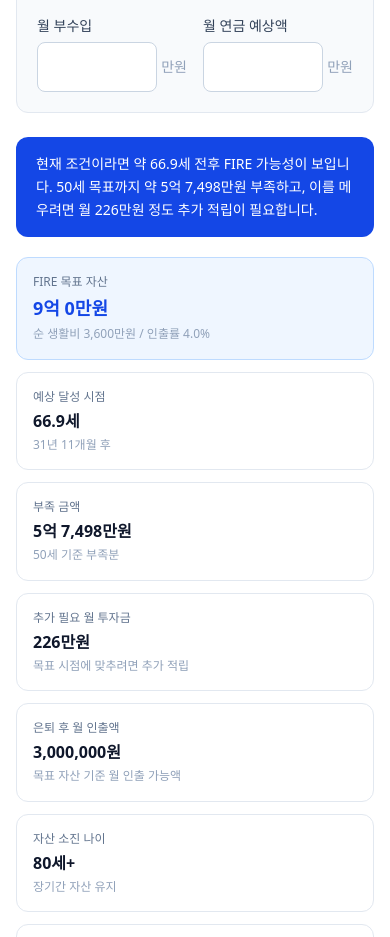
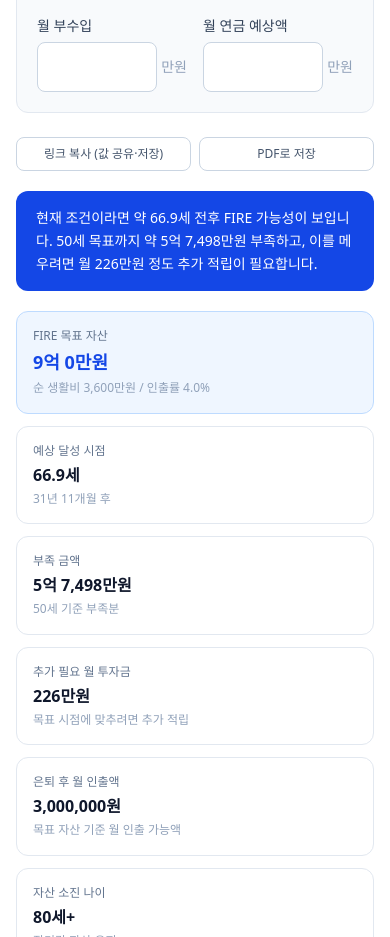
Before and after one commit to parkdane/pay-calc, a Next.js app: page /calc/fire in a window 390 px wide. Shown: the part 1640-2577 px from the top of the page. Built offline with nearby package versions, Linux system fonts and the light colour scheme.

Commit message:
fire calculator: 링크 공유, PDF 저장 기능 추가

```diff
--- a/components/FireCalc.tsx
+++ b/components/FireCalc.tsx
@@ -1,6 +1,6 @@
 "use client";
 
-import { useMemo, useState } from "react";
+import { useMemo, useState, useEffect, useRef } from "react";
 import AdSlot from "@/components/AdSlot";
 
 const won = (n: number) => Math.round(n).toLocaleString("ko-KR") + "원";
@@ -45,6 +45,93 @@ export default function FireCalc() {
   const [withdrawRate, setWithdrawRate] = useState(4);
   const [sideIncome, setSideIncome] = useState(0);
   const [pension, setPension] = useState(0);
+
+  const [copied, setCopied] = useState(false);
+  const [exporting, setExporting] = useState(false);
+  const captureRef = useRef<HTMLDivElement>(null);
+
+  // URL에 담긴 값이 있으면 복원 (링크 공유·북마크용)
+  useEffect(() => {
+    const p = new URLSearchParams(window.location.search);
+    const num = (key: string, setter: (n: number) => void) => {
+      const v = p.get(key);
+      if (v !== null && !Number.isNaN(Number(v))) setter(Number(v));
+    };
+    num("age", setAge);
+    num("retireAge", setRetireAge);
+    num("asset", setAsset);
+    num("monthlySave", setMonthlySave);
+    num("monthlyExpense", setMonthlyExpense);
+    num("returnRate", setReturnRate);
+    num("inflation", setInflation);
+    num("withdrawRate", setWithdrawRate);
+    num("sideIncome", setSideIncome);
+    num("pension", setPension);
+    // eslint-disable-next-line react-hooks/exhaustive-deps
+  }, []);
+
+  const buildShareUrl = () => {
+    const p = new URLSearchParams({
+      age: String(age),
+      retireAge: String(retireAge),
+      asset: String(asset),
+      monthlySave: String(monthlySave),
+      monthlyExpense: String(monthlyExpense),
+      returnRate: String(returnRate),
+      inflation: String(inflation),
+      withdrawRate: String(withdrawRate),
+      sideIncome: String(sideIncome),
+      pension: String(pension),
+    });
+    return `${window.location.origin}${window.location.pathname}?${p.toString()}`;
+  };
+
+  const copyShareLink = async () => {
+    const url = buildShareUrl();
+    window.history.replaceState(null, "", url);
+    try {
+      await navigator.clipboard.writeText(url);
+    } catch {
+      window.prompt("아래 링크를 복사하세요", url);
+    }
+    setCopied(true);
+    setTimeout(() => setCopied(false), 1800);
+  };
+
+  const downloadPdf = async () => {
+    if (!captureRef.current) return;
+    setExporting(true);
+    try {
+      const [{ default: html2canvas }, { default: JsPDF }] = await Promise.all([
+        import("html2canvas"),
+        import("jspdf"),
+      ]);
+      const canvas = await html2canvas(captureRef.current, {
+        scale: 2,
+        backgroundColor: "#ffffff",
+        useCORS: true,
+      });
+      const imgData = canvas.toDataURL("image/png");
+      const pdf = new JsPDF("p", "mm", "a4");
+      const pageWidth = 210;
+      const pageHeight = 297;
+      const imgWidth = pageWidth;
+      const imgHeight = (canvas.height * imgWidth) / canvas.width;
+      let heightLeft = imgHeight;
+      let position = 0;
+      pdf.addImage(imgData, "PNG", 0, position, imgWidth, imgHeight);
+      heightLeft -= pageHeight;
+      while (heightLeft > 0) {
+        position = heightLeft - imgHeight;
+        pdf.addPage();
+        pdf.addImage(imgData, "PNG", 0, position, imgWidth, imgHeight);
+        heightLeft -= pageHeight;
+      }
+      pdf.save(`파이어계산기_${Math.round(age)}세_결과.pdf`);
+    } finally {
+      setExporting(false);
+    }
+  };
 
   const r = useMemo(() => {
     const netMonthly = Math.max(0, monthlyExpense - sideIncome - pension);
@@ -216,7 +303,7 @@ export default function FireCalc() {
     {/* 광고 (입력칸 위, 전체 폭) */}
     <AdSlot id="calc-fire-mid" />
 
-    <div className="grid gap-6 lg:grid-cols-[380px_1fr] lg:items-start">
+    <div className="grid gap-6 lg:grid-cols-[380px_1fr] lg:items-start" ref={captureRef}>
       {/* ═══ 왼쪽: 입력 ═══ */}
       <div className="space-y-4">
         {/* 기본 입력 */}
@@ -341,6 +428,25 @@ export default function FireCalc() {
 
       {/* ═══ 오른쪽: 결과 (sticky) ═══ */}
       <div className="space-y-5 lg:sticky lg:top-20">
+        {/* 링크 복사 · PDF 저장 */}
+        <div className="flex gap-2">
+          <button
+            type="button"
+            onClick={copyShareLink}
+            className="flex-1 rounded-lg border border-slate-300 bg-white px-3 py-2 text-xs font-medium text-slate-600 hover:border-blue-300"
+          >
+            {copied ? "링크 복사됨" : "링크 복사 (값 공유·저장)"}
+          </button>
+          <button
+            type="button"
+            onClick={downloadPdf}
+            disabled={exporting}
+            className="flex-1 rounded-lg border border-slate-300 bg-white px-3 py-2 text-xs font-medium text-slate-600 hover:border-blue-300 disabled:opacity-50"
+          >
+            {exporting ? "PDF 생성 중..." : "PDF로 저장"}
+          </button>
+        </div>
+
         {/* 한줄 요약 */}
         <div className="rounded-xl bg-blue-700 px-5 py-4 text-sm leading-relaxed text-white">{summary}</div>
 
--- a/package.json
+++ b/package.json
@@ -9,6 +9,8 @@
     "lint": "eslint"
   },
   "dependencies": {
+    "html2canvas": "^1.4.1",
+    "jspdf": "^4.2.1",
     "next": "16.2.10",
     "react": "19.2.4",
     "react-dom": "19.2.4"
```
Also changed, not shown: 1 other file (tests, documents, lock files or other folders).
